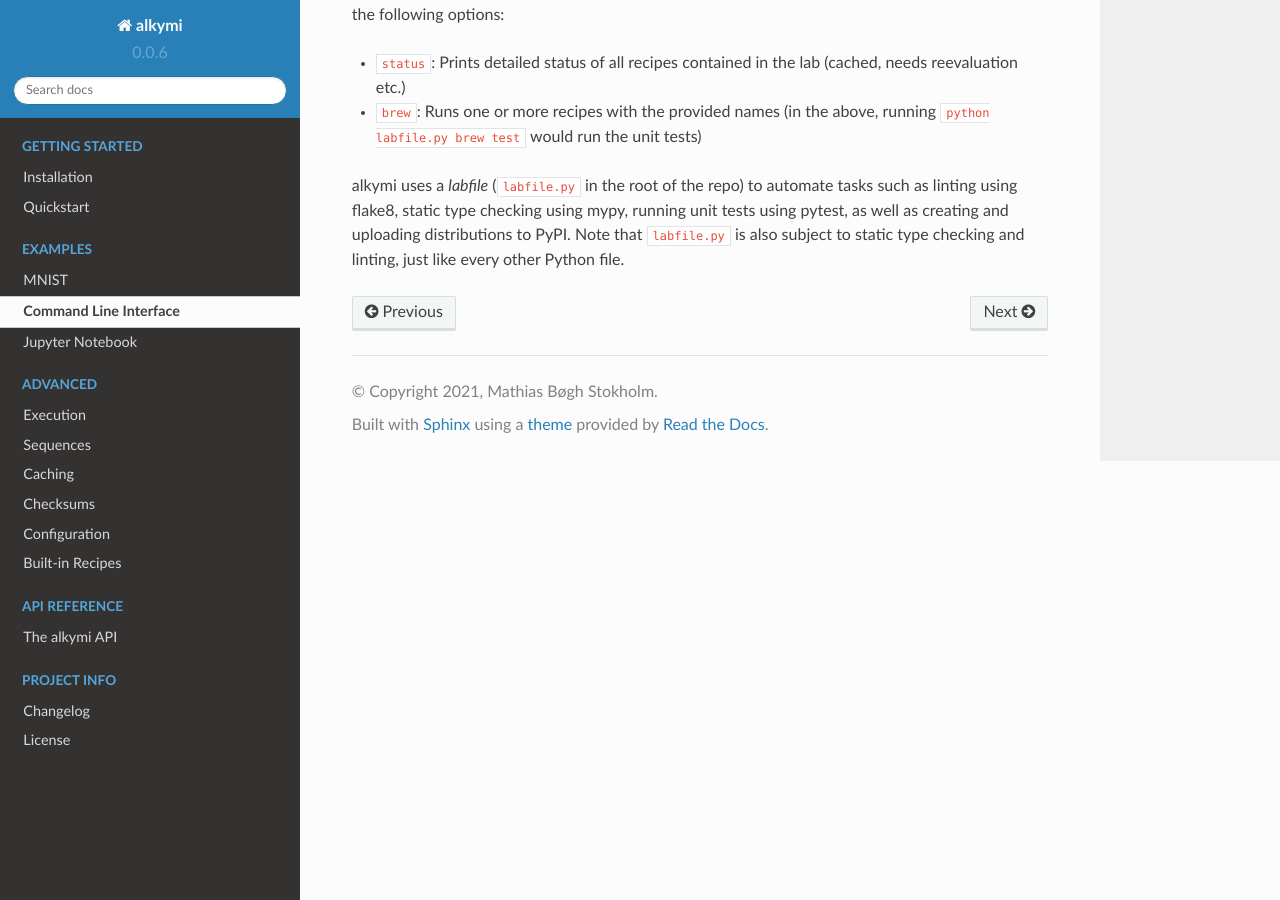
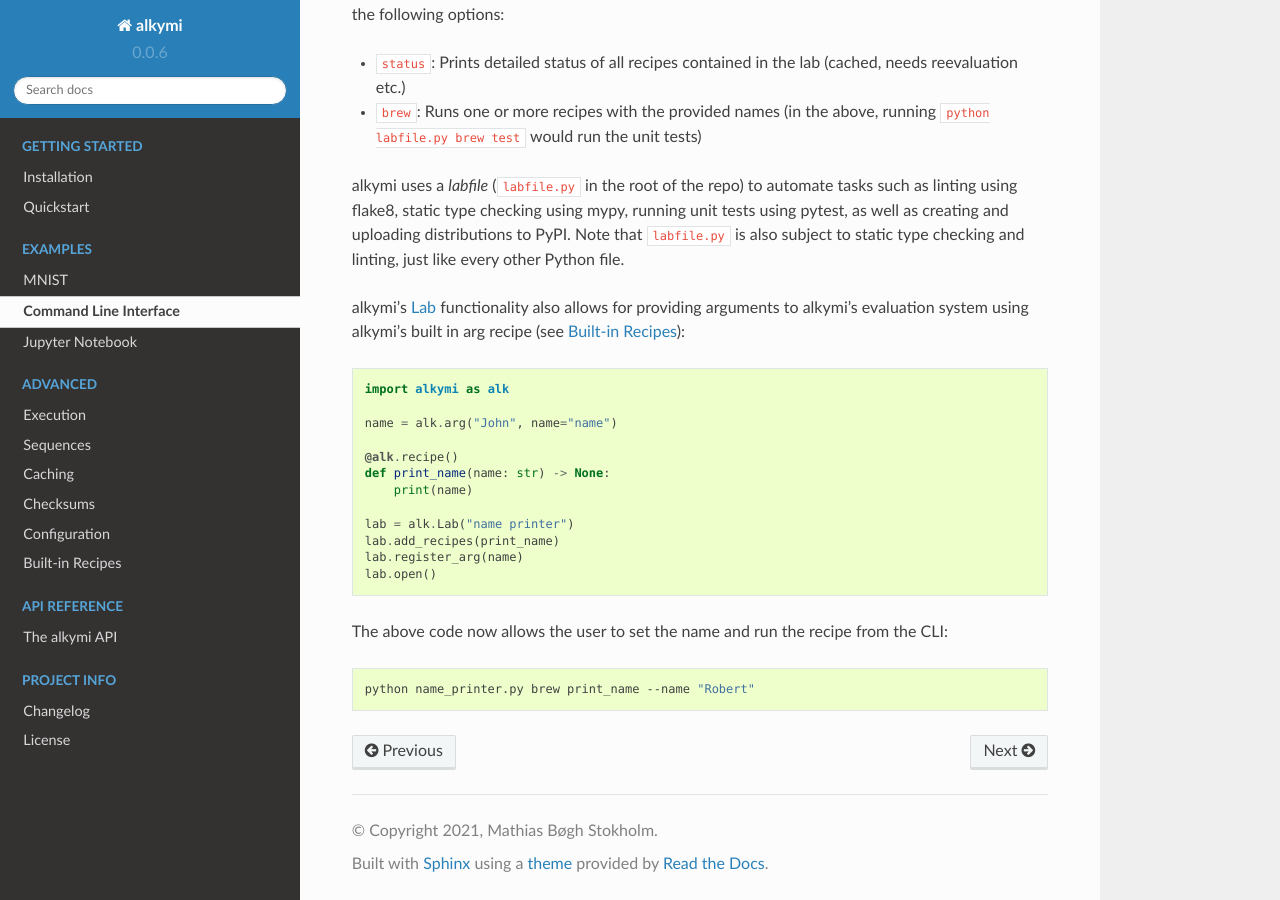
Before and after one commit to MathiasStokholm/alkymi, a Sphinx documentation site: the page built from docs/source/examples/command_line.rst, in a window 1280 px wide and 900 px high, scrolled down 612 px. Built offline with Sphinx 7.4.7 and the Read the Docs theme 2.0.0, drawn with Linux system fonts in a browser that asks for light colours.

Commit message:
Added example of Lab CLI argument to docs

```diff
--- a/docs/source/advanced/built_in_recipes.rst
+++ b/docs/source/advanced/built_in_recipes.rst
@@ -17,7 +17,9 @@ in some cases, custom cleanliness functions - see :ref:`custom_cleanliness`). Th
   differently, in that a dictionary is returned with keys mapping to tuples consisting of items from each of the
   different inputs.
 * ``arg``: Creates a recipe that outputs a value. The recipe has a special ``set()``
-  function that allows the user to later change the argument, potentially resulting in a need for re-evaluation.
+  function that allows the user to later change the argument, potentially resulting in a need for re-evaluation. The
+  ``Arg`` type can also be used to accept user input using alkymi's Lab functionality (see
+  :ref:`command_line_interface`)
 
 .. note::
     All built-in recipes are described in detail in the :ref:`Built-in Recipes API reference <built_in_recipes_api>`
--- a/docs/source/examples/command_line.rst
+++ b/docs/source/examples/command_line.rst
@@ -37,3 +37,28 @@ The above code will cause the script to present the user with a command-line int
 alkymi uses a *labfile* (``labfile.py`` in the root of the repo) to automate tasks such as linting using flake8, static
 type checking using mypy, running unit tests using pytest, as well as creating and uploading distributions to PyPI. Note
 that ``labfile.py`` is also subject to static type checking and linting, just like every other Python file.
+
+alkymi's :ref:`lab` functionality also allows for providing arguments to alkymi's evaluation system using alkymi's built
+in arg recipe (see :ref:`built_in_recipes`):
+
+.. code-block:: python
+
+    import alkymi as alk
+
+    name = alk.arg("John", name="name")
+
+    @alk.recipe()
+    def print_name(name: str) -> None:
+        print(name)
+
+    lab = alk.Lab("name printer")
+    lab.add_recipes(print_name)
+    lab.register_arg(name)
+    lab.open()
+
+
+The above code now allows the user to set the name and run the recipe from the CLI:
+
+.. code-block:: shell
+
+    python name_printer.py brew print_name --name "Robert"
```
